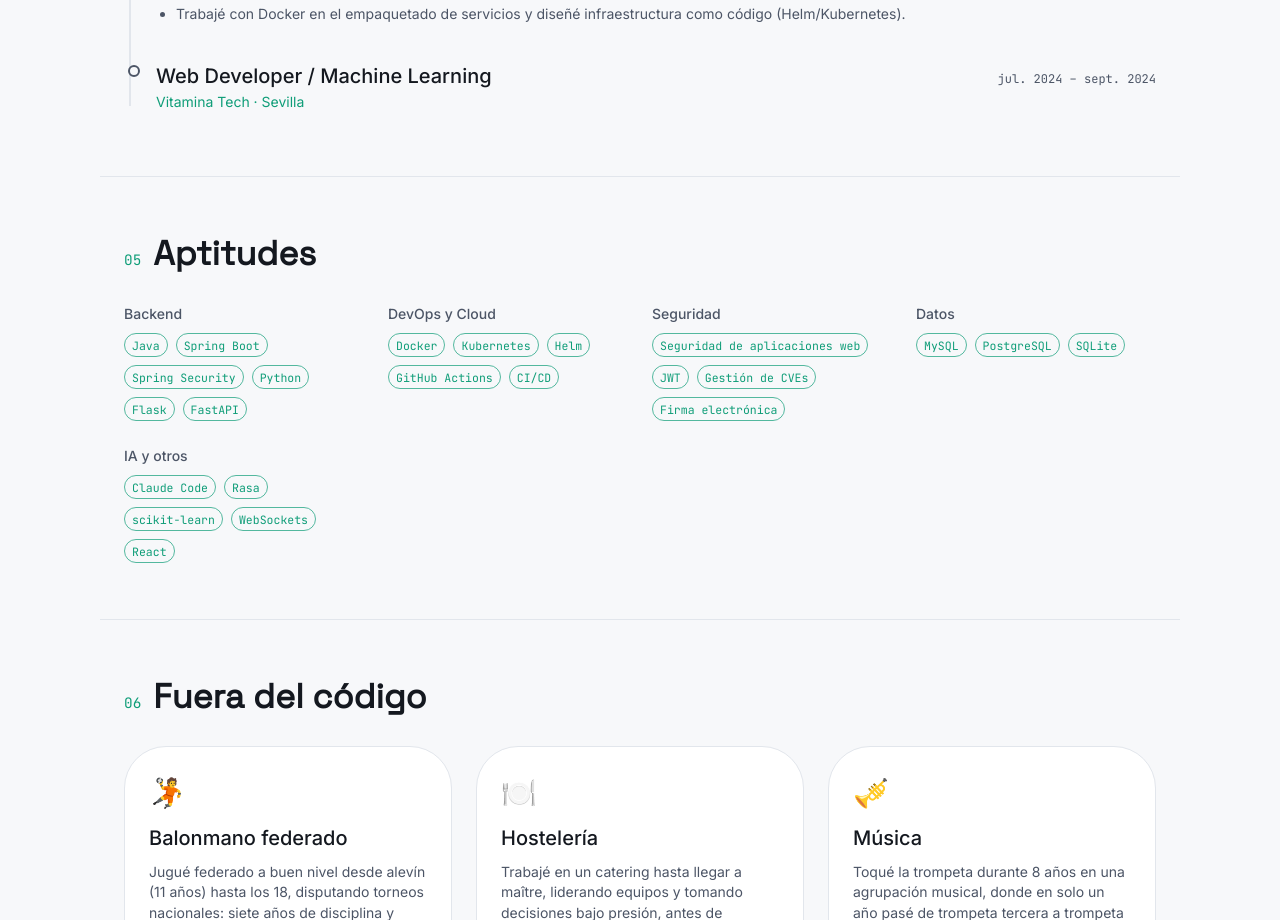
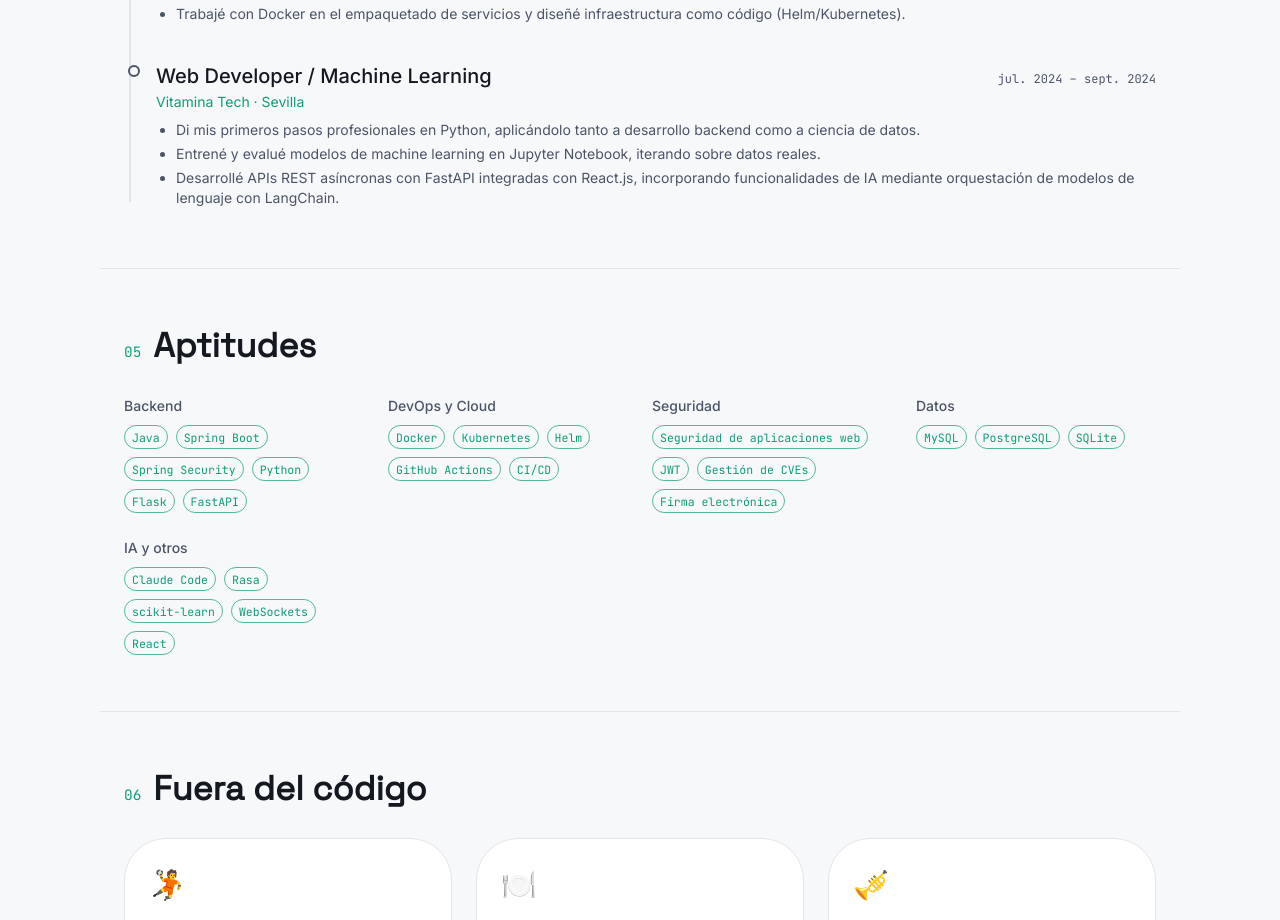
Before and after one commit to Glinbor10/portfolio, a React (Vite) app: page / in a window 1280 px wide. Shown: the part 3120-4040 px from the top of the page. Built offline with nearby package versions, Linux system fonts and the light colour scheme.

Commit message:
feat: add bullets for Vitamina Tech role (Python, ML in Jupyter, FastAPI + AI)

```diff
--- a/src/content.ts
+++ b/src/content.ts
@@ -162,7 +162,20 @@ export const experience = {
       date: { es: "jul. 2024 – sept. 2024", en: "Jul 2024 – Sep 2024" },
       org: "Vitamina Tech · Sevilla",
       current: false,
-      bullets: [],
+      bullets: [
+        {
+          es: "Di mis primeros pasos profesionales en Python, aplicándolo tanto a desarrollo backend como a ciencia de datos.",
+          en: "Took my first professional steps in Python, applying it to both backend development and data science.",
+        },
+        {
+          es: "Entrené y evalué modelos de machine learning en Jupyter Notebook, iterando sobre datos reales.",
+          en: "Trained and evaluated machine learning models in Jupyter Notebook, iterating over real data.",
+        },
+        {
+          es: "Desarrollé APIs REST asíncronas con FastAPI integradas con React.js, incorporando funcionalidades de IA mediante orquestación de modelos de lenguaje con LangChain.",
+          en: "Built asynchronous REST APIs with FastAPI integrated with React.js, adding AI features through language model orchestration with LangChain.",
+        },
+      ],
     },
   ] satisfies ExperienceJob[],
 };
```
